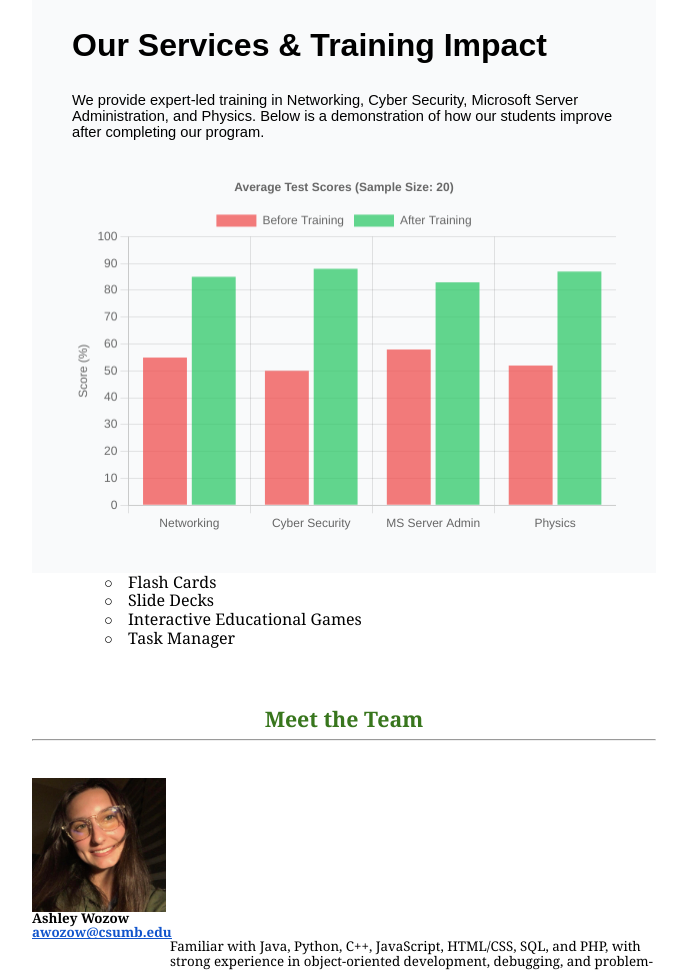
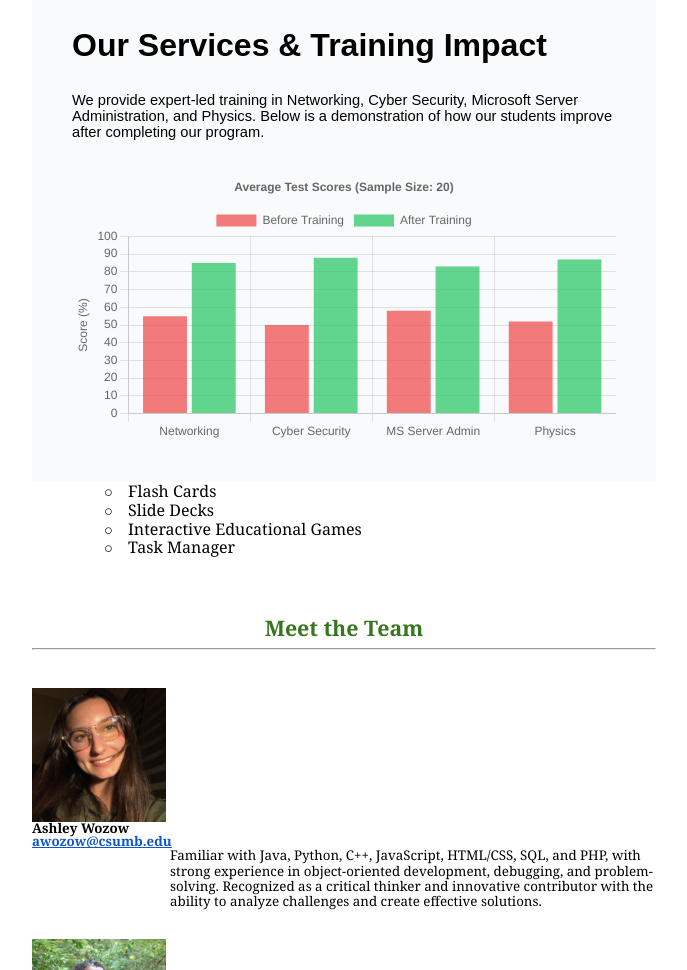
Before and after one commit to Alexander-CSU/CSUEduOtter, a plain HTML site: page index.html in a window 1280 px wide. Shown: the part 919-1889 px from the top of the page, without its empty margins (72-759 px from the left). Drawn offline with nearby package versions, Linux system fonts and the light colour scheme; a web font is replaced by a local one.

Commit message:
Update index.html

```diff
--- a/index.html
+++ b/index.html
@@ -498,7 +498,7 @@
     and Physics. Below is a demonstration of how our students improve after completing our program.
   </p>
 
-  <canvas id="trainingChart" width="600" height="400"></canvas>
+  <canvas id="trainingChart" width="400" height="200"></canvas>
 
   <script src="https://cdn.jsdelivr.net/npm/chart.js"></script>
   <script>
```
